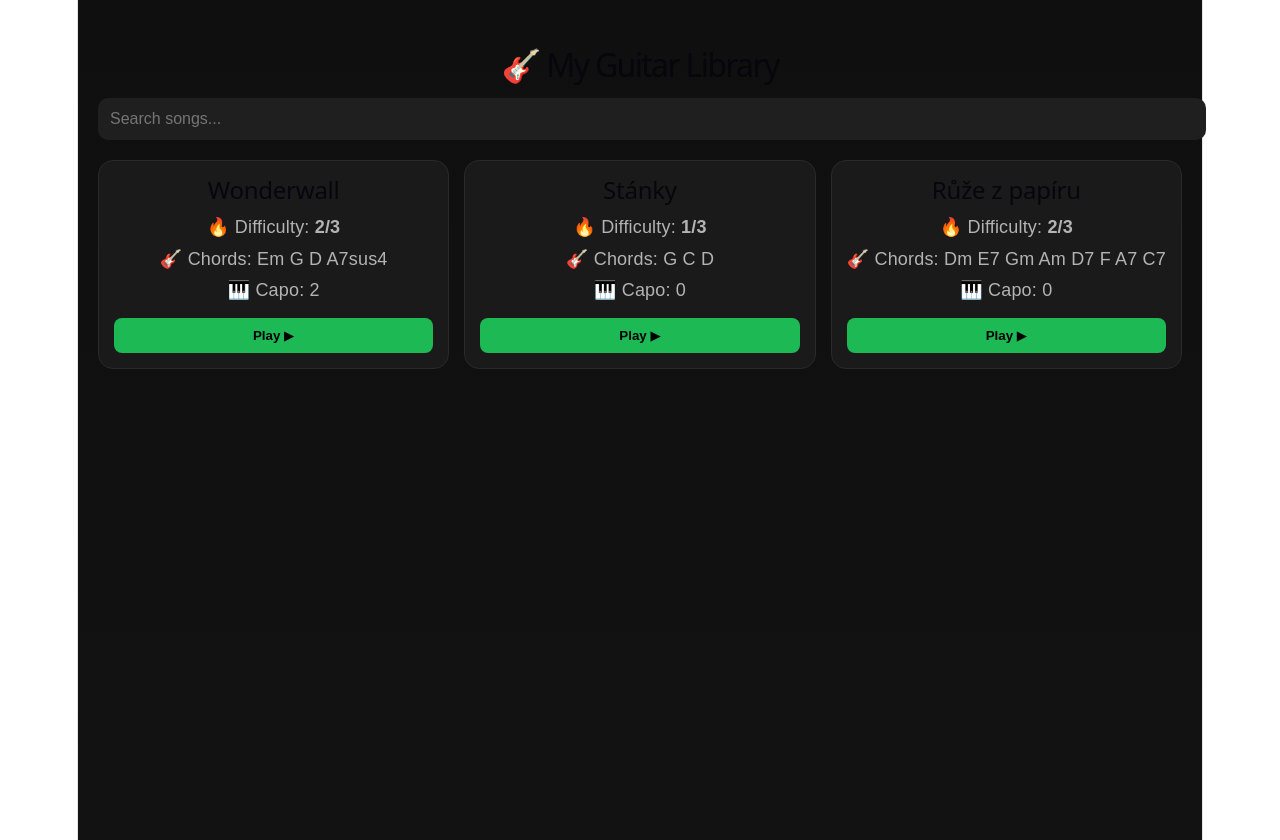
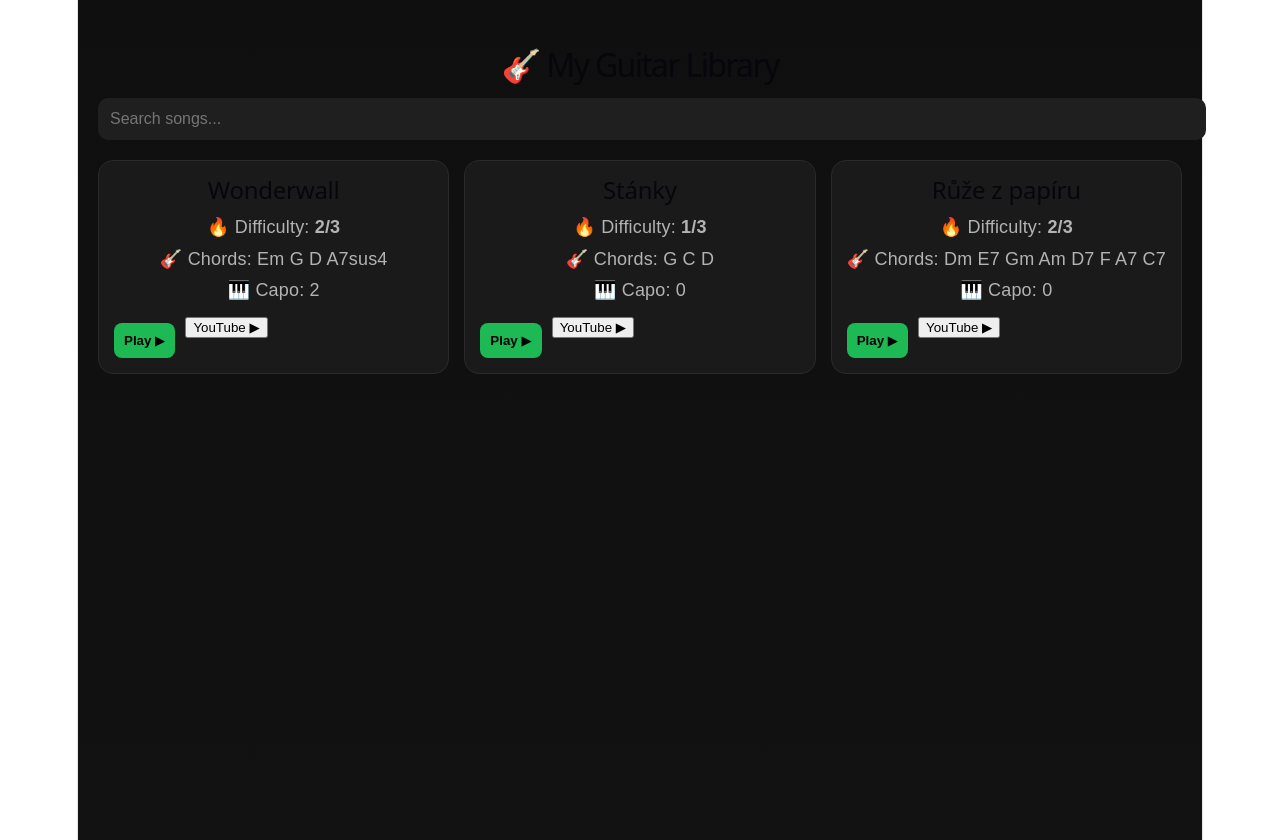
Before and after one commit to SuperWolf121/guitar-chords-app, a React (Vite) app in the folder guitar-chords-app/: page / in a window 1280 px wide. Built offline with nearby package versions, Linux system fonts and the light colour scheme.

Commit message:
pridal tlacitko youtube

```diff
--- a/guitar-chords-app/src/App.jsx
+++ b/guitar-chords-app/src/App.jsx
@@ -55,12 +55,24 @@ function App() {
     </p>
 
     <p style={styles.text}>🎸 Chords: {song.chords}</p>
-
     <p style={styles.text}>🎹 Capo: {song.capo}</p>
 
+    <div style={{ display: "flex", gap: 10, marginTop: 10 }}>
+
+      {/* TVOJE EXISTUJÍCÍ PLAY TLAČÍTKO */}
       <a href={song.link} target="_blank" rel="noreferrer">
         <button style={styles.button}>Play ▶</button>
       </a>
+
+      {/* NOVÉ YOUTUBE TLAČÍTKO */}
+      <a
+        href={`https://www.youtube.com/results?search_query=${encodeURIComponent(song.name)}`}
+        target="_blank"
+        rel="noreferrer"
+      >
+        <button style={styles.youtubeButton}>YouTube ▶</button>
+      </a>
+    </div>
   </div>
     ))}
       </div>
```
Lines whose indentation alone changed are shown as unchanged.
